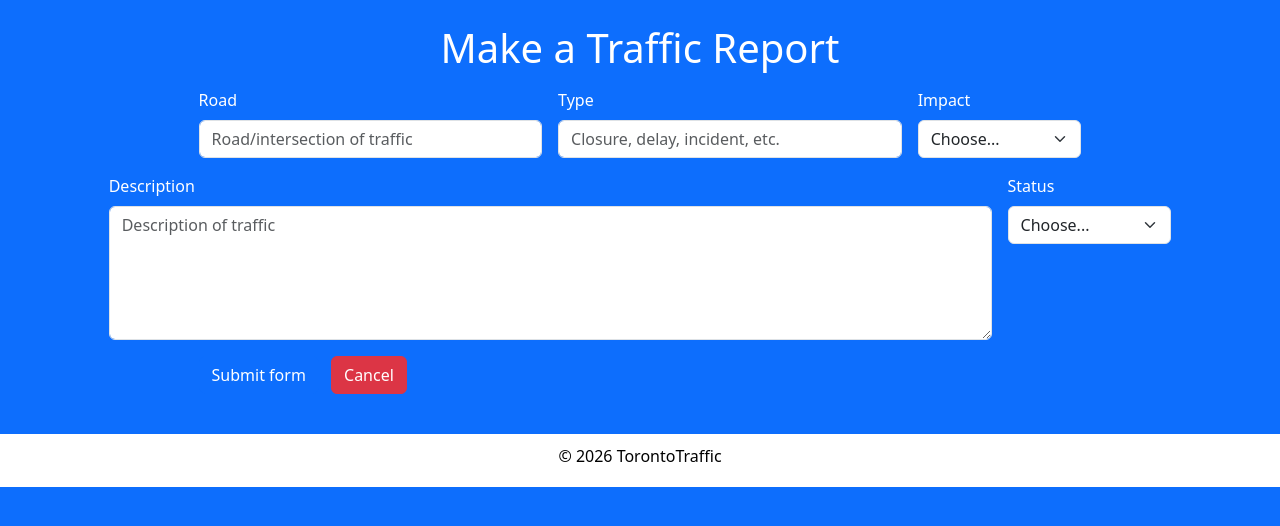
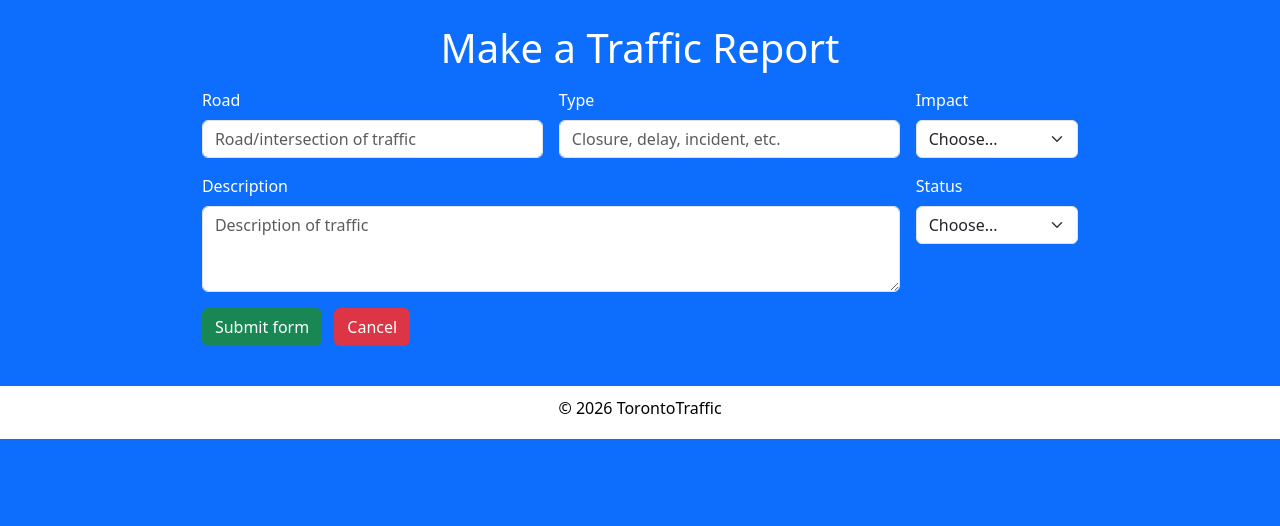
Before and after one commit to Dioxous/INFR3120-A3, a Node server app: page /reports/add in a window 1280 px wide. Shown: the part 56-582 px from the top of the page. Run offline with Node 20, Linux system fonts and the light colour scheme; some libraries are stand-ins or nearby versions.

Commit message:
updated form format

```diff
--- a/views/Reports/add.ejs
+++ b/views/Reports/add.ejs
@@ -5,7 +5,7 @@
 <main class="py-4">
     <div class="row justify-content-center mb-3">
       <h1 class="text-white text-center mb-3">Make a Traffic Report</h1>
-      <div class="col-lg-10">
+      <div class="col-lg-10 px-3">
         <form class="row g-3 needs-validation justify-content-center" novalidate method="post">
           <div class="col-md-4">
             <label for="inputRoad" class="form-label">Road</label>
@@ -26,9 +26,9 @@
               <option>Low</option>
             </select>
           </div>
-          <div class="col-md-10">
+          <div class="col-md-8">
             <label for="inputDescription" class="form-label">Description</label>
-            <textarea class="form-control" id="inputDescription" rows="5" name="description" required
+            <textarea class="form-control" id="inputDescription" rows="3" name="description" required
               placeholder="Description of traffic"></textarea>
           </div>
           <div class="col-md-2">
@@ -40,8 +40,8 @@
             </select>
           </div>
           <div class="col-md-10">
-            <button class="btn btn-primary me-2" type="submit">Submit form</button>
-            <a class="btn btn-danger" href="/">Cancel</a>
+            <button class="btn btn-success me-2" type="submit">Submit form</button>
+            <a class="btn btn-danger" href="/reports">Cancel</a>
           </div>
         </form>
       </div>
```
